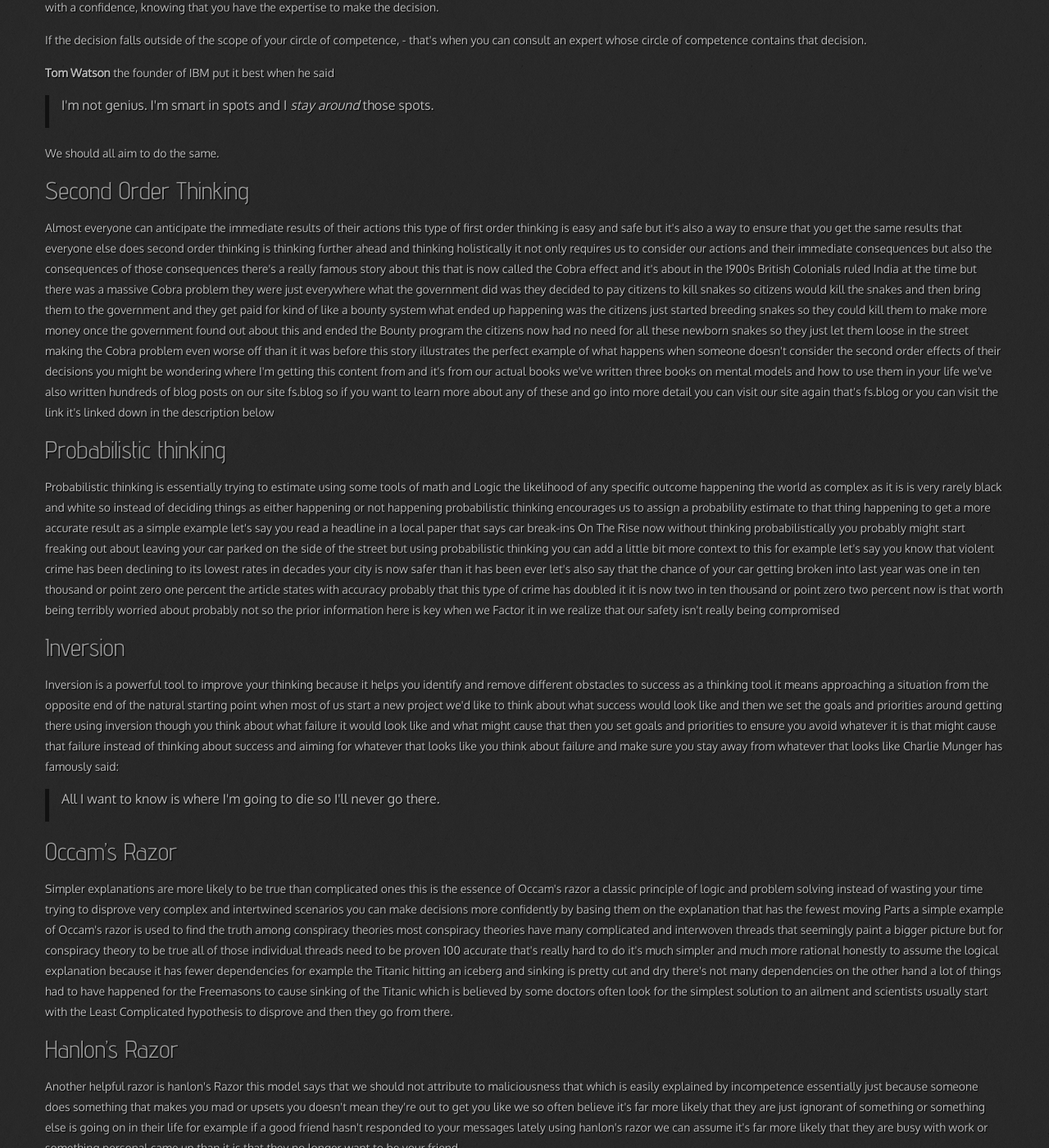
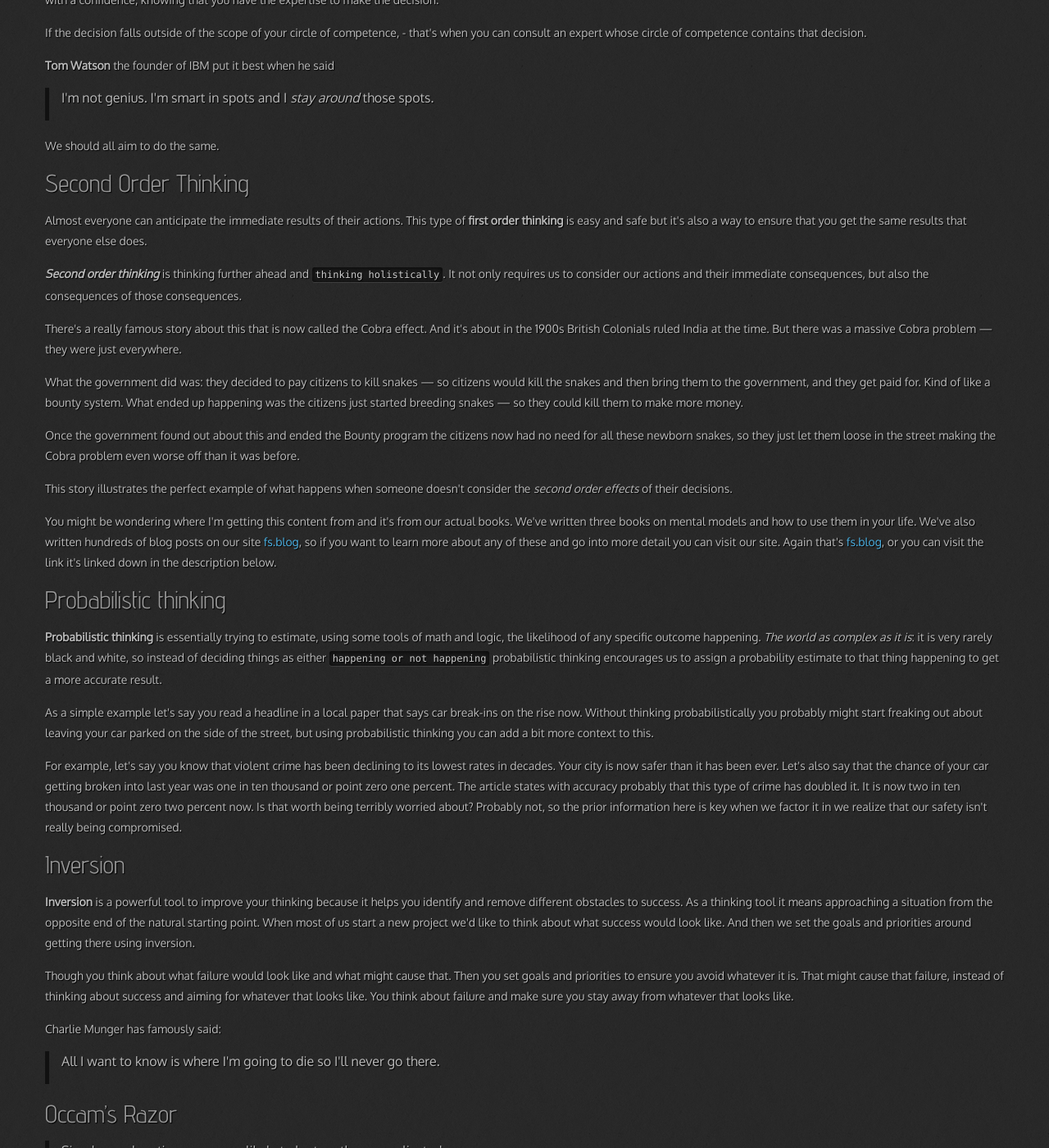
Before and after one commit to 0--key/0--key.github.io, a Jekyll site: the page built from _posts/2023-09-19-think-like-a-genius.html, in a window 1280 px wide and 1400 px high, scrolled down 1502 px. Shown: the whole window at 82% size. Built offline with Jekyll 4.4.1, drawn with Linux system fonts in a browser that asks for light colours; nearby versions of some CDN libraries; some of the changed text lies outside the part shown.

Commit message:
The final version of article

```diff
--- a/_posts/2023-09-19-think-like-a-genius.html
+++ b/_posts/2023-09-19-think-like-a-genius.html
@@ -29,7 +29,6 @@
 The <a href="https://www.youtube.com/watch?v=ocMH2l2ptpc">source</a>
 </p>
 
-
 <div id="outline-container-orgc96ed70" class="outline-2">
 <h2 id="orgc96ed70">What is a mental model</h2>
 <div class="outline-text-2" id="text-orgc96ed70">
@@ -42,11 +41,9 @@
 
 <blockquote>
 <p>
-it's simply a representation of how the world works.
+It's simply a representation of how the world works.
 </p>
 </blockquote>
-
-
 
 <p>
 We operate in a very complex world and it's impossible to truly
@@ -56,14 +53,14 @@
 that we don't understand. Here's a quick example:
 </p>
 
-<pre class="example" id="org37be877">
+<p>
 Let's say an environmentalist of botanist and a business person walk
 into a forest. They're all going to focus on different things. The
 environmentalists may focus on the impact of climate change. The
 business person is probably going to look at the forest and see the
 immense value of the land and the botanist is going to focus on the
 ecosystem.
-</pre>
+</p>
 
 <p>
 Each person essentially is simplifying the innate complexity of the
@@ -71,7 +68,7 @@
 knowledge. What they have while doing this isn't necessarily bad. What
 they see is entirely limited to what they know and therefore they
 can't see the full scope of the forest. So one thing they may end up
-doing is sharing their specialized knowledge with each other. This
+doing is <i>sharing their specialized knowledge with each other</i>. This
 creates a scenario where each person develops a much more well-rounded
 understanding of the forest, this is exactly what you do with <i>mental
 models</i>: you'll learn the fundamental concepts of other disciplines to
@@ -97,15 +94,20 @@
 <div class="outline-text-2" id="text-org36e60d7">
 <p>
 One of the most important mental models to learn is <span class="underline"><i>map is not the
-territory</i></span>.  This model teaches that the representation of reality is
-not actual reality. Even the best maps are imperfect because they are
-naturally reductions of what they represent.
+territory</i></span>.  This model teaches that:
 </p>
 
+<blockquote>
 <p>
-If a map were to represent the territory with perfect fidelity, it
-would no longer be a reduction of the thing it, - would <i>just be the
-thing</i>.
+The representation of reality is not actual reality.
+</p>
+</blockquote>
+
+<p>
+Even the best maps are imperfect because they are naturally reductions
+of what they represent. If a map were to represent the territory with
+perfect fidelity, it would no longer be a reduction of the thing it, -
+would <i>just be the thing</i>.
 </p>
 
 <p>
@@ -133,14 +135,14 @@
 <h2 id="org3b64a79">Circle of Competence</h2>
 <div class="outline-text-2" id="text-org3b64a79">
 <p>
-Circle of competence is simple each one of us through our experience
-and our study has built up useful knowledge on different areas of the
-world. Some of those areas are inside of our circle of competence and
-these are the things that we understand well.
+<b>Circle of competence</b> is simple. Each one of us through our
+experience and our study has built up useful knowledge on different
+areas of the world. Some of those areas are inside of our circle of
+competence and these are the things that we understand well.
 </p>
 
 <p>
-If you work as a marketing director, - marketing is probably within
+If you work as a marketing director, - <code>marketing</code> is probably within
 your circle of competence. Product might be around the edges and
 engineering is well outside of your circle of competence. So now when
 you make a decision you can evaluate where the scope of that decision
@@ -171,85 +173,119 @@
 </div>
 </div>
 
-
 <div id="outline-container-org8eae17d" class="outline-2">
 <h2 id="org8eae17d">Second Order Thinking</h2>
 <div class="outline-text-2" id="text-org8eae17d">
 <p>
-Almost everyone can anticipate the immediate results of their actions
-this type of first order thinking is easy and safe but it's also a way
-to ensure that you get the same results that everyone else does second
-order thinking is thinking further ahead and thinking holistically it
-not only requires us to consider our actions and their immediate
-consequences but also the consequences of those consequences there's a
-really famous story about this that is now called the Cobra effect and
-it's about in the 1900s British Colonials ruled India at the time but
-there was a massive Cobra problem they were just everywhere what the
-government did was they decided to pay citizens to kill snakes so
-citizens would kill the snakes and then bring them to the government
-and they get paid for kind of like a bounty system what ended up
-happening was the citizens just started breeding snakes so they could
-kill them to make more money once the government found out about this
-and ended the Bounty program the citizens now had no need for all
-these newborn snakes so they just let them loose in the street making
-the Cobra problem even worse off than it it was before this story
-illustrates the perfect example of what happens when someone doesn't
-consider the second order effects of their decisions you might be
-wondering where I'm getting this content from and it's from our actual
-books we've written three books on mental models and how to use them
-in your life we've also written hundreds of blog posts on our site
-fs.blog so if you want to learn more about any of these and go into
-more detail you can visit our site again that's fs.blog or you can
-visit the link it's linked down in the description below
+Almost everyone can anticipate the immediate results of their actions.
+This type of <b>first order thinking</b> is easy and safe but it's also a
+way to ensure that you get the same results that everyone else does.
+</p>
+
+<p>
+<b><i>Second order thinking</i></b> is thinking further ahead and <code>thinking
+holistically</code>. It not only requires us to consider our actions and
+their immediate consequences, but also the consequences of those
+consequences.
+</p>
+
+<p>
+There's a really famous story about this that is now called the Cobra
+effect. And it's about in the 1900s British Colonials ruled India at
+the time. But there was a massive Cobra problem — they were just
+everywhere.
+</p>
+
+<p>
+What the government did was: they decided to pay citizens to kill
+snakes — so citizens would kill the snakes and then bring them to the
+government, and they get paid for. Kind of like a bounty system. What
+ended up happening was the citizens just started breeding snakes — so
+they could kill them to make more money.
+</p>
+
+<p>
+Once the government found out about this and ended the Bounty program
+the citizens now had no need for all these newborn snakes, so they just
+let them loose in the street making the Cobra problem even worse off
+than it was before.
+</p>
+
+<p>
+This story illustrates the perfect example of what happens when
+someone doesn't consider the <i>second order effects</i> of their
+decisions.
+</p>
+
+<p>
+You might be wondering where I'm getting this content from and it's
+from our actual books. We've written three books on mental models and
+how to use them in your life. We've also written hundreds of blog
+posts on our site <a href="http://fs.blog">fs.blog</a>, so if you want to learn more about any of
+these and go into more detail you can visit our site. Again that's
+<a href="http://fs.blog">fs.blog</a>, or you can visit the link it's linked down in the description
+below.
 </p>
 </div>
 </div>
-
 
 <div id="outline-container-org129727e" class="outline-2">
 <h2 id="org129727e">Probabilistic thinking</h2>
 <div class="outline-text-2" id="text-org129727e">
 <p>
-Probabilistic thinking is essentially trying to estimate using some
-tools of math and Logic the likelihood of any specific outcome
-happening the world as complex as it is is very rarely black and white
-so instead of deciding things as either happening or not happening
-probabilistic thinking encourages us to assign a probability estimate
-to that thing happening to get a more accurate result as a simple
-example let's say you read a headline in a local paper that says car
-break-ins On The Rise now without thinking probabilistically you
-probably might start freaking out about leaving your car parked on the
-side of the street but using probabilistic thinking you can add a
-little bit more context to this for example let's say you know that
-violent crime has been declining to its lowest rates in decades your
-city is now safer than it has been ever let's also say that the chance
-of your car getting broken into last year was one in ten thousand or
-point zero one percent the article states with accuracy probably that
-this type of crime has doubled it it is now two in ten thousand or
-point zero two percent now is that worth being terribly worried about
-probably not so the prior information here is key when we Factor it in
-we realize that our safety isn't really being compromised
+<b>Probabilistic thinking</b> is essentially trying to estimate, using some
+tools of math and logic, the likelihood of any specific outcome
+happening. <i>The world as complex as it is</i>: it is very rarely black
+and white, so instead of deciding things as either <code>happening or not
+happening</code> probabilistic thinking encourages us to assign a
+probability estimate to that thing happening to get a more accurate
+result.
+</p>
+
+<p>
+As a simple example let's say you read a headline in a local paper
+that says car break-ins on the rise now. Without thinking
+probabilistically you probably might start freaking out about leaving
+your car parked on the side of the street, but using probabilistic
+thinking you can add a bit more context to this.
+</p>
+
+<p>
+For example, let's say you know that violent crime has been declining
+to its lowest rates in decades. Your city is now safer than it has
+been ever. Let's also say that the chance of your car getting broken
+into last year was one in ten thousand or point zero one percent. The
+article states with accuracy probably that this type of crime has
+doubled it. It is now two in ten thousand or point zero two percent
+now. Is that worth being terribly worried about? Probably not, so the
+prior information here is key when we factor it in we realize that our
+safety isn't really being compromised.
 </p>
 </div>
 </div>
-
 
 <div id="outline-container-org2be4214" class="outline-2">
 <h2 id="org2be4214">Inversion</h2>
 <div class="outline-text-2" id="text-org2be4214">
 <p>
-Inversion is a powerful tool to improve your thinking because it helps
-you identify and remove different obstacles to success as a thinking
-tool it means approaching a situation from the opposite end of the
-natural starting point when most of us start a new project we'd like
-to think about what success would look like and then we set the goals
-and priorities around getting there using inversion though you think
-about what failure it would look like and what might cause that then
-you set goals and priorities to ensure you avoid whatever it is that
-might cause that failure instead of thinking about success and aiming
-for whatever that looks like you think about failure and make sure you
-stay away from whatever that looks like Charlie Munger has famously
-said:
+<b>Inversion</b> is a powerful tool to improve your thinking because it
+helps you identify and remove different obstacles to success. As a
+thinking tool it means approaching a situation from the opposite end
+of the natural starting point. When most of us start a new project
+we'd like to think about what success would look like. And then we set
+the goals and priorities around getting there using inversion.
+</p>
+
+<p>
+Though you think about what failure would look like and what might
+cause that. Then you set goals and priorities to ensure you avoid
+whatever it is. That might cause that failure, instead of thinking
+about success and aiming for whatever that looks like. You think about
+failure and make sure you stay away from whatever that looks like.
+</p>
+
+<p>
+Charlie Munger has famously said:
 </p>
 
 <blockquote>
@@ -260,91 +296,127 @@
 </div>
 </div>
 
-
 <div id="outline-container-org3ee17ec" class="outline-2">
 <h2 id="org3ee17ec">Occam’s Razor</h2>
 <div class="outline-text-2" id="text-org3ee17ec">
+<blockquote>
 <p>
-Simpler explanations are more likely to be true than complicated ones
-this is the essence of Occam's razor a classic principle of logic and
-problem solving instead of wasting your time trying to disprove very
-complex and intertwined scenarios you can make decisions more
-confidently by basing them on the explanation that has the fewest
-moving Parts a simple example of Occam's razor is used to find the
-truth among conspiracy theories most conspiracy theories have many
-complicated and interwoven threads that seemingly paint a bigger
-picture but for conspiracy theory to be true all of those individual
-threads need to be proven 100 accurate that's really hard to do it's
-much simpler and much more rational honestly to assume the logical
-explanation because it has fewer dependencies for example the Titanic
-hitting an iceberg and sinking is pretty cut and dry there's not many
-dependencies on the other hand a lot of things had to have happened
-for the Freemasons to cause sinking of the Titanic which is believed
-by some doctors often look for the simplest solution to an ailment and
-scientists usually start with the Least Complicated hypothesis to
-disprove and then they go from there.
+Simpler explanations are more likely to be true than complicated ones.
+</p>
+</blockquote>
+
+<p>
+This is the essence of <b>Occam's razor</b>: a classic principle of logic
+and problem solving. Instead of wasting your time trying to disprove
+very complex and intertwined scenarios, <span class="underline">you can make decisions more
+confidently</span> by basing them on the <i>explanation that has the fewest
+moving parts</i>.
+</p>
+
+<p>
+A simple example of Occam's razor is used to find the truth among
+conspiracy theories. Most conspiracy theories have many complicated
+and interwoven threads that seemingly paint a bigger picture, but for
+conspiracy theory. To be true all of those individual threads need to
+be proven 100% accurate. That's really hard to do — it's much simpler and
+much more rational honestly to assume the logical explanation, because
+it has fewer dependencies.
+</p>
+
+<p>
+For example: the Titanic hitting an iceberg and sinking. It is pretty
+cut and dry, there's not many dependencies. On the other hand a lot of
+things had to have happened for the <code>Freemasons</code> to cause sinking of
+the Titanic which is believed by.
+</p>
+
+<p>
+Some doctors often look for the simplest solution to an ailment, and
+scientists usually start with the least complicated hypothesis to
+disprove, and then they go from there.
 </p>
 </div>
 </div>
-
 
 <div id="outline-container-org6696857" class="outline-2">
 <h2 id="org6696857">Hanlon’s Razor</h2>
 <div class="outline-text-2" id="text-org6696857">
 <p>
-Another helpful razor is hanlon's Razor this model says that we should
-not attribute to maliciousness that which is easily explained by
-incompetence essentially just because someone does something that
-makes you mad or upsets you doesn't mean they're out to get you like
-we so often believe it's far more likely that they are just ignorant
-of something or something else is going on in their life for example
-if a good friend hasn't responded to your messages lately using
-hanlon's razor we can assume it's far more likely that they are busy
-with work or something personal came up than it is that they no longer
-want to be your friend.
+Another helpful razor is <b>Hanlon's Razor</b>. This model says that we
+should <i>not attribute to maliciousness that which is easily explained
+by incompetence</i>.
+</p>
+
+<p>
+Essentially just because someone does something that makes you mad or
+upsets you doesn't mean they're out to get you, like we so often
+believe. It's far more likely that <i>they are just ignorant of
+something</i> or something else is going on in their life.
+</p>
+
+<p>
+For example if a good friend hasn't responded to your messages lately.
+Using hanlon's razor we can assume it's far more likely that they are
+busy with work or something personal came up than it is, that they no
+longer want to be your friend.
 </p>
 </div>
 </div>
-
 
 <div id="outline-container-orgb0ac4ad" class="outline-2">
 <h2 id="orgb0ac4ad">Reciprocity</h2>
 <div class="outline-text-2" id="text-orgb0ac4ad">
 <p>
-Reciprocity or the principle of reciprocation if we want to get super
-fancy it states that for every action there is an equal and opposite
-reaction in life the same is true if you treat someone with kindness
-odds are they are going to reciprocate kindness back to you but the
-opposite is also true if you treat someone poorly you can't be
-surprised when they do the same to you reciprocity prompts us to
-rewrite the Golden Rule a little bit saying do unto others knowing
-that something will be done unto you.
+<b>Reciprocity or the principle of reciprocation</b>.
 </p>
+
+<p>
+If we want to get super fancy it states that <i>for every action there
+is an equal and opposite reaction</i>. In life the same is true: if you
+treat someone with kindness odds are they are going to reciprocate
+kindness back to you, but the opposite is also true. If you treat
+someone poorly — you can't be surprised when they do the same to you.
+</p>
+
+<p>
+Reciprocity prompts us to rewrite the Golden Rule, - a wee saying:
+</p>
+
+<blockquote>
+<p>
+Do onto others knowing that something will be done onto you.
+</p>
+</blockquote>
 </div>
 </div>
-
 
 <div id="outline-container-org709bb45" class="outline-2">
 <h2 id="org709bb45">Activation Energy</h2>
 <div class="outline-text-2" id="text-org709bb45">
 <p>
-Activation energy is a model from chemistry and it tells us that a
+<b>Activation energy</b> is a model from chemistry and it tells us that a
 chemical reaction needs a certain amount of energy before it can begin
-working one way to increase energy in a chemical reaction is with a
-catalyst this is something that can be added to a reaction to lower
-the activation energy that is required using this practically in our
-lives we can identify some catalysts like coffee or inspiration even
-that make doing hard work or a big project easier writing along paper
-is a really difficult task and takes a lot of activation energy to
-start and get going if you drink coffee you can help lower that
-activation energy and get you going a lot quicker when someone you
-know is struggling to get started on a project or finish a project try
-to identify what's causing so much activation energy to be required
-and see if you can somehow lower that threshold.
+working. One way to increase energy in a chemical reaction is with a
+catalyst. This is something that can be added to a reaction to lower
+the activation energy that is required.
+</p>
+
+<p>
+Using this practically in our lives we can identify some catalysts
+like coffee or inspiration. Even that make doing hard work or a big
+project easier. Writing along paper is a really difficult task and
+takes a lot of activation energy to start and get going. If you drink
+coffee you can help lower that activation energy and get you going a
+lot quicker.
+</p>
+
+<p>
+When someone you know is struggling to get started on a project or
+finish a project try to identify what's causing so much activation
+energy to be required and see if you can somehow lower that threshold.
 </p>
 </div>
 </div>
-
 
 <div id="outline-container-org2b008b3" class="outline-2">
 <h2 id="org2b008b3">Epilogue</h2>
@@ -352,8 +424,11 @@
 <p>
 If you enjoyed this video and you want more mental models content
 subscribe to our Weekly Newsletter every Sunday we'll send you
-Timeless ideas and actionable insights you can use for work in life
-you can go to fs.block newsletter or visit the link down in the
+Timeless ideas and actionable insights you can use for work in life.
+</p>
+
+<p>
+You can go to fs.block newsletter or visit the link down in the
 description.
 </p>
 </div>
```
Also changed, not shown: other parts of _posts/2023-09-19-think-like-a-genius.html (+1 -1 lines).
